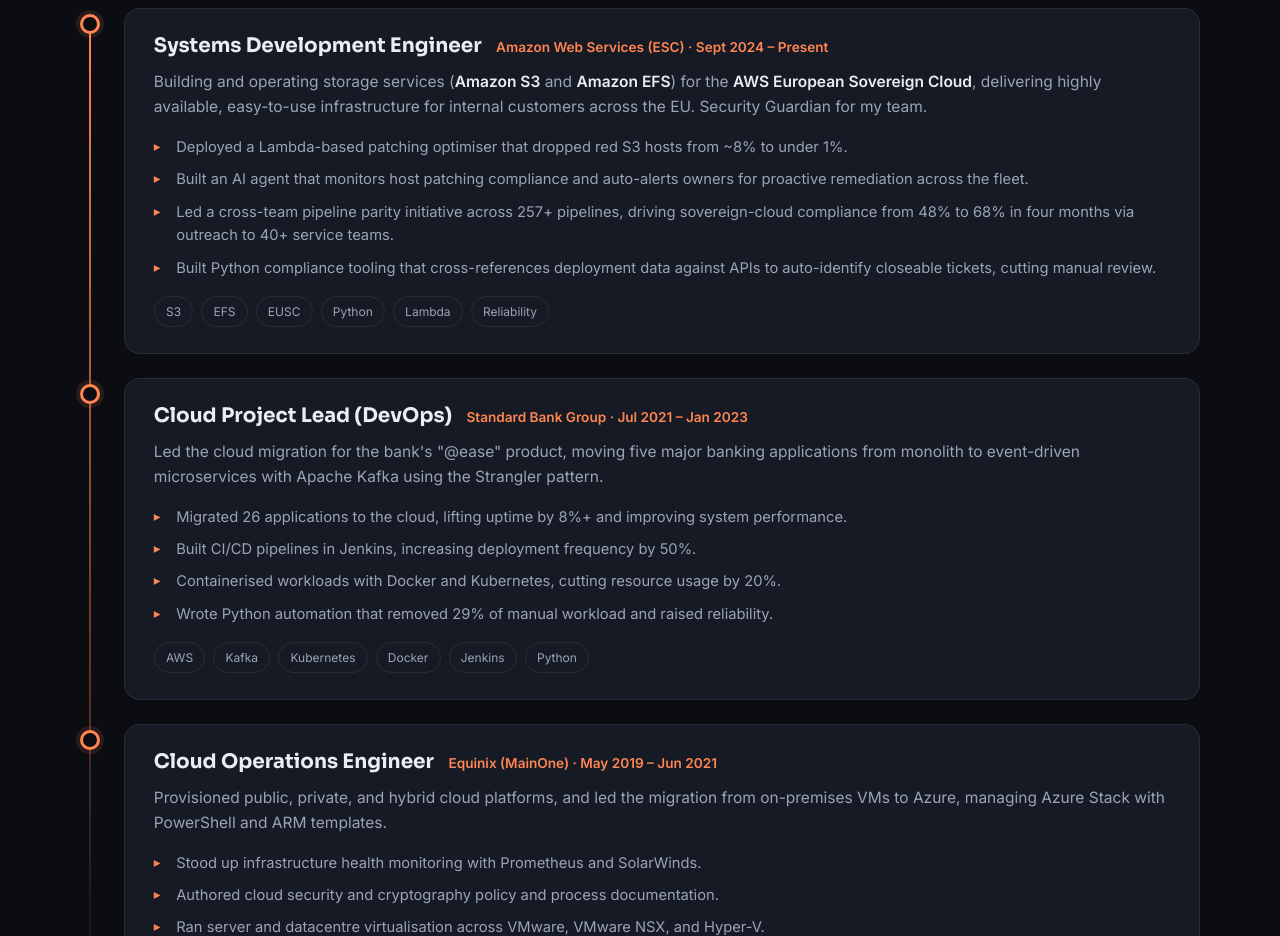
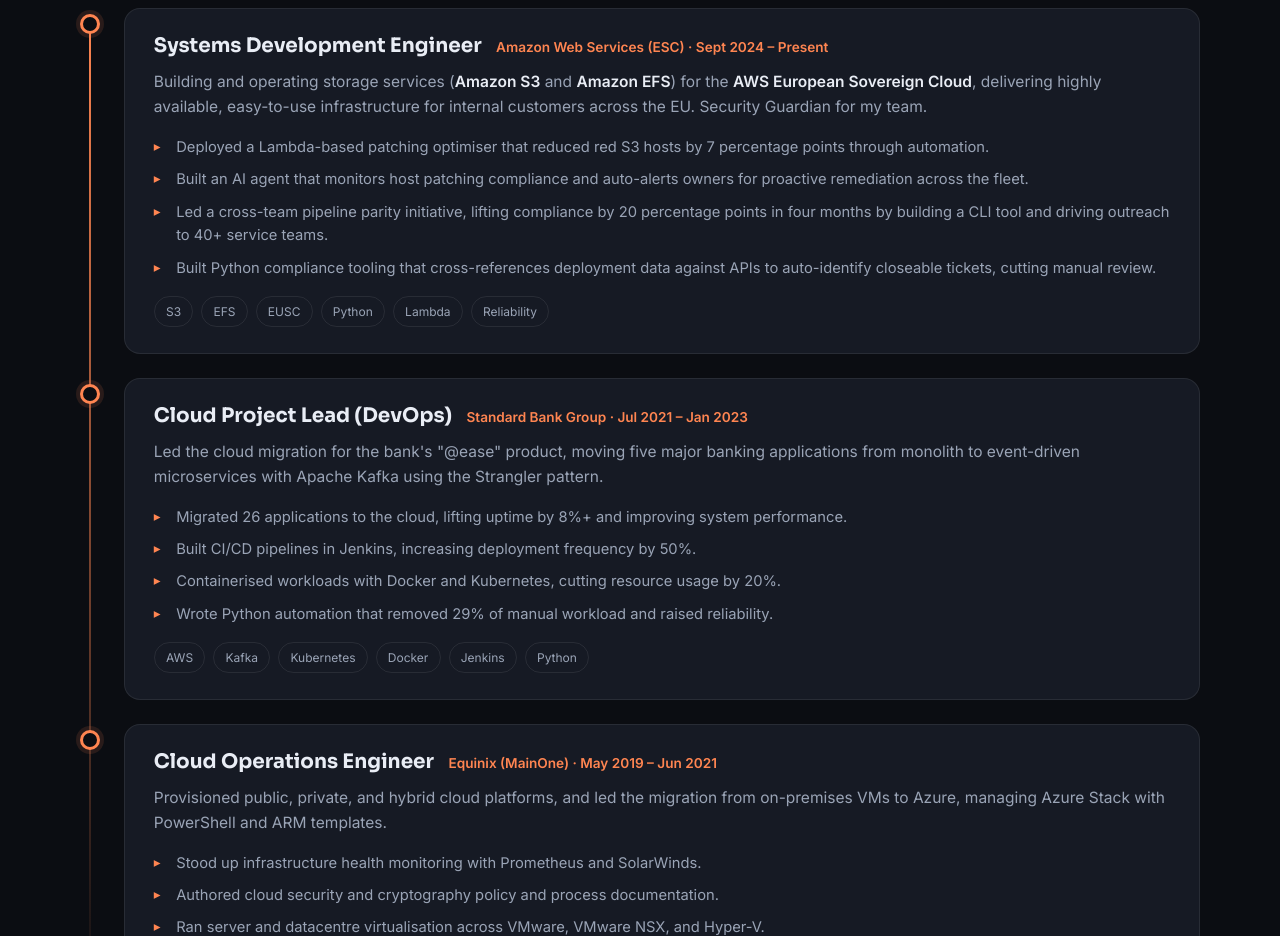
Before and after one commit to Surelaarrgh/Personal-Website, a plain HTML site: page index.html in a window 1280 px wide. Shown: the part 3520-4456 px from the top of the page. Drawn offline with Linux system fonts and the light colour scheme.

Commit message:
content: Remove internal baselines from Experience metrics
State impact as deltas (7pp red-host reduction, 20pp compliance lift)
rather than absolute internal compliance figures, ahead of publishing
the site.

```diff
--- a/index.html
+++ b/index.html
@@ -219,9 +219,9 @@
               across the EU. Security Guardian for my team.
             </p>
             <ul class="tl-item__wins">
-              <li>Deployed a Lambda-based patching optimiser that dropped red S3 hosts from ~8% to under 1%.</li>
+              <li>Deployed a Lambda-based patching optimiser that reduced red S3 hosts by 7 percentage points through automation.</li>
               <li>Built an AI agent that monitors host patching compliance and auto-alerts owners for proactive remediation across the fleet.</li>
-              <li>Led a cross-team pipeline parity initiative across 257+ pipelines, driving sovereign-cloud compliance from 48% to 68% in four months via outreach to 40+ service teams.</li>
+              <li>Led a cross-team pipeline parity initiative, lifting compliance by 20 percentage points in four months by building a CLI tool and driving outreach to 40+ service teams.</li>
               <li>Built Python compliance tooling that cross-references deployment data against APIs to auto-identify closeable tickets, cutting manual review.</li>
             </ul>
             <ul class="tl-item__tags">
```
